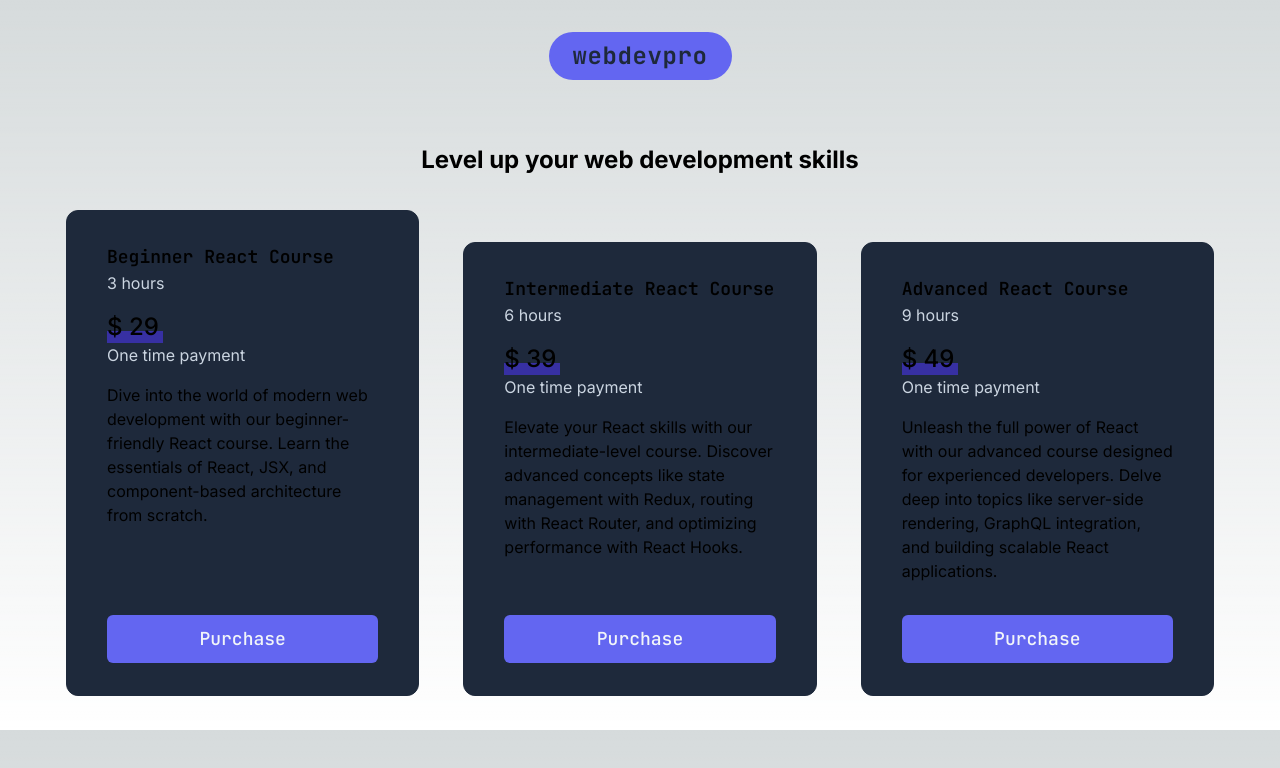
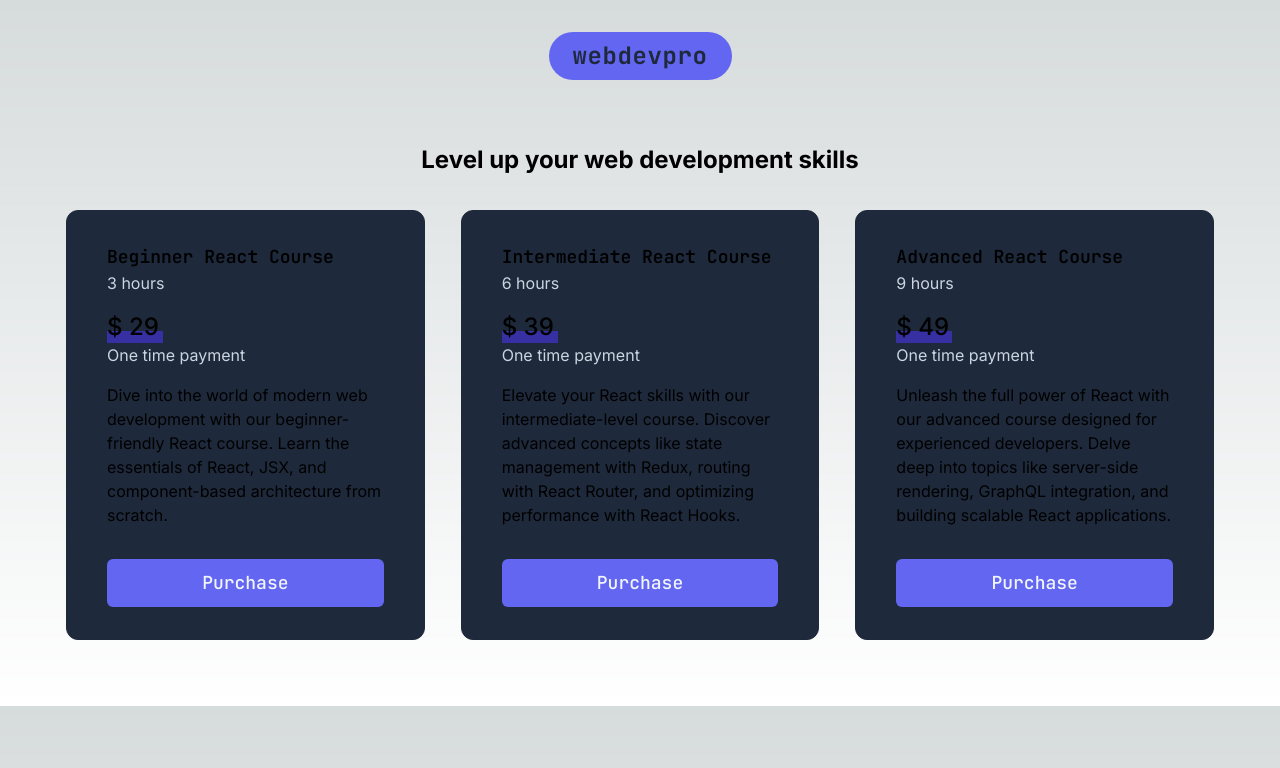
Before and after one commit to jessicax941/stripe-checkout, a Next.js app: page / in a window 1280 px wide. Shown: the top 768 px of the page. Built offline with nearby package versions, Linux system fonts and the light colour scheme.

Commit message:
fix styling on product cards

```diff
--- a/src/app/page.tsx
+++ b/src/app/page.tsx
@@ -32,7 +32,7 @@ export default function Home() {
       <h1 className="text-2xl font-bold text-center">
         Level up your web development skills
       </h1>
-      <div className="mt-8 flex flex-col lg:flex-row lg:justify-between w-fit lg:space-x-10 space-y-8 m-auto">
+      <div className="mx-auto max-w-screen-xl my-8 flex flex-col items-center space-y-6 lg:flex-row lg:items-stretch lg:space-x-8 lg:space-y-0">
         {products.map((product, index) => (
           <ProductCard key={index} {...product} />
         ))}
```
